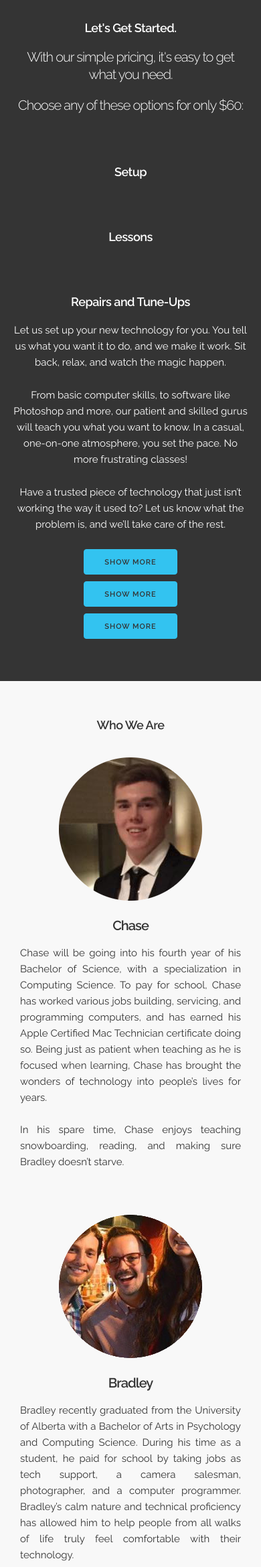
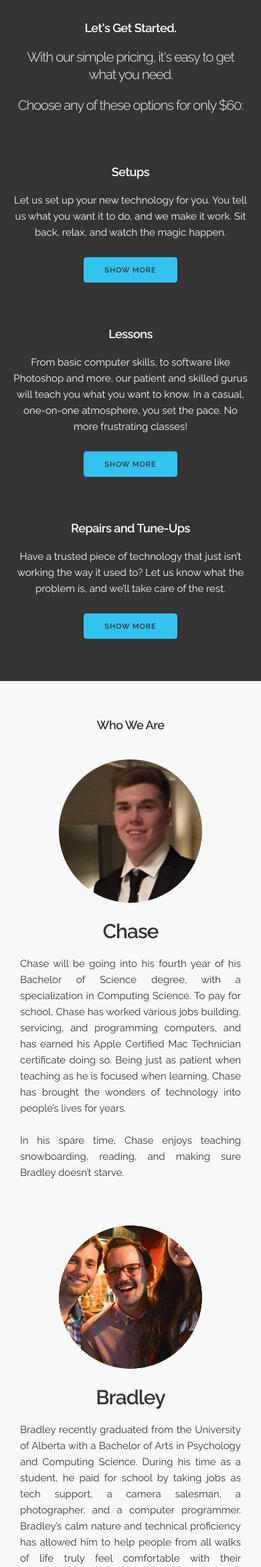
Before and after one commit to chickendiver/BreezeWebsite, a PHP site: page / in a window 390 px wide; the page is wider, and only the part inside the window is pictured. Shown: the part 700-3040 px from the top of that part at 67% size. Run offline with PHP 8.4, Linux system fonts and the light colour scheme; some libraries are stand-ins or nearby versions.

Commit message:
Added mobile styling to services section

```diff
--- a/index.php
+++ b/index.php
@@ -63,7 +63,6 @@
             <h4>This is going to be a breeze.</h4>
         </div>
     </div>
-      <!-- </div> <! End Container -->
   </div> <!-- End Band -->
 
   <div class = "band services" id="services">
@@ -83,28 +82,77 @@
                 <h3>Choose any of these options for only $60:</h3>
             </div>
         </div>
-        <div class = "row">
-          <div class = "four columns" >
-              <h5>Setup</h6>
+
+        <!-- Mobile services begin -->
+        <div class = "row" id = "servicesMColumns">
+          <div class = "four columns">
+              <h5>Setups</h6>
+              <div id = "setupLess">
+              <p>Let us set up your new technology for you. You tell us what you want it to do, and we make it work. Sit back, relax, and watch the magic happen.</p>
+            </div>
+            <div id = "setupMore" style="display:none;text-align:left;">
+                <p>Our tech gurus set-up:
+<br><br>•&nbsp;Printers
+<br>•&nbsp;Mobile devices (iPads, iPhones, and other tablets and smartphones)
+<br>•&nbsp;Home automation systems
+<br>•&nbsp;New computers
+<br>•&nbsp;Data transfers from your old devices to your new ones
+
+<br><br>Don’t see what you want on the list? Request a free consultation using the contact form below, and one of our gurus will be more than happy to help.
+</p>
+            </div>
+            <button  id="setupBtn">Show More</button>
           </div>
           <div class = "four columns">
             <h5>Lessons</h6>
+            <div id = "lessonLess">
+              <p>From basic computer skills, to software like Photoshop and more, our patient and skilled gurus will teach you what you want to know. In a casual, one-on-one atmosphere, you set the pace. No more frustrating classes!</p>
+            </div>
+            <div id = "lessonMore" style="display:none;text-align:left;">
+            <p>Our tech gurus can teach you how to:
+<br><br>•&nbsp;Transfer data from cameras, phones, and tablets, to your computer
+<br>•&nbsp;Synchronize your files across your devices (iCloud, Google Drive, Microsoft OneDrive, Dropbox, etc.)
+<br>•&nbsp;Edit your photos and videos using software like Adobe Photoshop, Adobe Premier, iPhoto, and iMovie
+<br>•&nbsp;Navigate your computer’s basic functionalities with ease</span>
+<br>•&nbsp;Use tools like email and web browsing
+
+<br><br>Don’t see what you want on the list? Request a free consultation using the contact form , and one of our gurus will be more than happy to help.</p>
+            </div>
+            <button  id="lessonBtn">Show More</button>
           </div>
-          <div class = "four columns">
+          <div class = "four columns" style = "margin-bottom:15%;">
                <h5>Repairs and Tune-Ups</h6>
+               <div id = "repairLess">
+               <p>Have a trusted piece of technology that just isn’t working the way it used to? Let us know what the problem is, and we’ll take care of the rest.</p>
+              </div>
+              <div id = "repairMore" style="display:none;text-align:left;">
+                <p>Our tech gurus will take care of:
+<br><br>•&nbsp;Speeding up slow computers
+<br>•&nbsp;Recovering/replacing broken or damaged hard-drives
+<br>•&nbsp;Virus removal (and anti-virus installation)
+
+<br><br>Don’t see what you want on the list? Request a free consultation using the contact form below, and one of our gurus will be more than happy to help.</p>
+              </div>
+              <button  id="repairBtn">Show More</button>
           </div>
-        <div class = "row">
+    </div>
+
+        <!-- Mobile services end -->
+
+        <!-- Desktop services begin -->
+
+        <div class = "row" id = "servicesDesktopContent">
           <div class = "four columns" >
             <div id = "setupLess">
               <p>Let us set up your new technology for you. You tell us what you want it to do, and we make it work. Sit back, relax, and watch the magic happen.</p>
             </div>
-            <div id = "setupMore" style="display:none;text-align:justify;">
-                <p>Our gurus set-up:
-<br><br>-	Printers
-<br>-	Mobile devices (iPads, iPhones, and other tablets and smartphones)
-<br>-	Home automation systems
-<br>-	New computers
-<br>-	Data transfers from your old devices to your new ones
+            <div id = "setupMore" style="display:none;text-align:left;">
+                <p>Our tech gurus set-up:
+<br><br>•&nbsp;Printers
+<br>•&nbsp;Mobile devices (iPads, iPhones, and other tablets and smartphones)
+<br>•&nbsp;Home automation systems
+<br>•&nbsp;New computers
+<br>•&nbsp;Data transfers from your old devices to your new ones
 
 <br><br>Don’t see what you want on the list? Request a free consultation using the contact form below, and one of our gurus will be more than happy to help.
 </p>
@@ -114,32 +162,32 @@
             <div id = "lessonLess">
               <p>From basic computer skills, to software like Photoshop and more, our patient and skilled gurus will teach you what you want to know. In a casual, one-on-one atmosphere, you set the pace. No more frustrating classes!</p>
             </div>
-            <div id = "lessonMore" style="display:none;text-align:justify;">
-            <p>Our gurus can teach you how to:
-<br><br>-	Transfer data from cameras, phones, and tablets, to your computer
-<br>-	Synchronize your files across your devices (iCloud, Google Drive, Microsoft OneDrive, Dropbox, etc.)
-<br>-	Edit your photos and videos using software like Adobe Photoshop, Adobe Premier, iPhoto, and iMovie
-<br>-	Navigate your computer’s basic functionalities with ease</span>
-<br>-   Use tools like email and web browsing
+            <div id = "lessonMore" style="display:none;text-align:left;">
+            <p>Our tech gurus can teach you how to:
+<br><br>•&nbsp;Transfer data from cameras, phones, and tablets, to your computer
+<br>•&nbsp;Synchronize your files across your devices (iCloud, Google Drive, Microsoft OneDrive, Dropbox, etc.)
+<br>•&nbsp;Edit your photos and videos using software like Adobe Photoshop, Adobe Premier, iPhoto, and iMovie
+<br>•&nbsp;Navigate your computer’s basic functionalities with ease</span>
+<br>•&nbsp;Use tools like email and web browsing
 
-<br><br>Don’t see what you want on the list? Request a free consultation using the contact form below, and one of our gurus will be more than happy to help.</p>
+<br><br>Don’t see what you want on the list? Request a free consultation using the contact form , and one of our gurus will be more than happy to help.</p>
             </div>
           </div>
           <div class = "four columns">
               <div id = "repairLess">
                <p>Have a trusted piece of technology that just isn’t working the way it used to? Let us know what the problem is, and we’ll take care of the rest.</p>
               </div>
-              <div id = "repairMore" style="display:none;text-align:justify;">
-                <p>Our gurus will take care of:
-<br><br>-	Speeding up slow computers
-<br>-	Recovering/replacing broken or damaged hard-drives
-<br>-	Virus removal (and anti-virus installation)
+              <div id = "repairMore" style="display:none;text-align:left;">
+                <p>Our tech gurus will take care of:
+<br><br>•&nbsp;Speeding up slow computers
+<br>•&nbsp;Recovering/replacing broken or damaged hard-drives
+<br>•&nbsp;Virus removal (and anti-virus installation)
 
 <br><br>Don’t see what you want on the list? Request a free consultation using the contact form below, and one of our gurus will be more than happy to help.</p>
               </div>
           </div>
           </div>
-        <div class = "row" style = "margin-bottom: 15%;">
+        <div class = "row" style = "margin-bottom: 15%;" id = "servicesDesktopButtons">
           <div class = "four columns" >
             <button  id="setupBtn">Show More</button>
           </div>
@@ -151,6 +199,9 @@
             <button  id="repairBtn">Show More</button>
           </div>
         </div> <!-- End Row -->
+
+        <!-- Desktop services end -->
+
       </div> <!-- End Container -->
   </div> <!-- End Band -->
 
@@ -202,7 +253,7 @@
                     <img src="./images/chase_breeze_bio.png" alt="Breeze Technical Services" >
                 </picture>
                 <h3>Chase</h3>
-                <p class = "last" style = "text-align:justify;">Chase will be going into his fourth year of his Bachelor of Science, with a specialization in Computing Science. To pay for school, Chase has worked various jobs building, servicing, and programming computers, and has earned his Apple Certified Mac Technician certificate doing so. Being just as patient when teaching as he is focused when learning, Chase has brought the wonders of technology into people’s lives for years. <br><br>In his spare time, Chase enjoys teaching snowboarding, reading, and making sure Bradley doesn’t starve.</p>
+                <p class = "last" style = "text-align:justify;">Chase will be going into his fourth year of his Bachelor of Science degree, with a specialization in Computing Science. To pay for school, Chase has worked various jobs building, servicing, and programming computers, and has earned his Apple Certified Mac Technician certificate doing so. Being just as patient when teaching as he is focused when learning, Chase has brought the wonders of technology into people’s lives for years. <br><br>In his spare time, Chase enjoys teaching snowboarding, reading, and making sure Bradley doesn’t starve.</p>
 
               </div>
             </div>
@@ -213,7 +264,7 @@
                 </picture>
                 <h3>Bradley</h3>
                 <p class = "last" style = "text-align:justify;">
-Bradley recently graduated from the University of Alberta with a Bachelor of Arts in Psychology and Computing Science. During his time as a student, he paid for school by taking jobs as tech support, a camera salesman, photographer, and a computer programmer. Bradley’s calm nature and technical proficiency has allowed him to help people from all walks of life truly feel comfortable with their technology. <br><br>In his spare time, Bradley enjoys rock climbing, building robots, and eating his all of Chase's food.
+Bradley recently graduated from the University of Alberta with a Bachelor of Arts in Psychology and Computing Science. During his time as a student, he paid for school by taking jobs as tech support, a camera salesman, a photographer, and a computer programmer. Bradley’s calm nature and technical proficiency has allowed him to help people from all walks of life truly feel comfortable with their technology. <br><br>In his spare time, Bradley enjoys rock climbing, building robots, and eating all of Chase's food.
 </p>
               </div>
           </div>
--- a/jqueryFunctions.js
+++ b/jqueryFunctions.js
@@ -64,6 +64,35 @@ $(function(){
 	}).trigger('resize');
 });
 
+$(function(){
+	var wind = $(window),
+	servicesDHeaders = $("#servicesDesktopHeaders"),
+    servicesDContent = $("#servicesDesktopContent"),
+    servicesDButtons = $("#servicesDesktopButtons"),
+
+    servicesMColumns = $("#servicesMColumns");
+
+
+
+	wind.resize(function(){
+		if (wind.width()<550) {
+		  servicesDHeaders.hide();
+          servicesDContent.hide();
+          servicesDButtons.hide();
+
+          servicesMColumns.show();
+          //servicesItemsAlt.show();
+		}else{
+          servicesMColumns.hide();
+
+		  servicesDHeaders.show();
+          servicesDContent.show();
+          servicesDButtons.show();
+          //servicesItemsAlt.hide();
+		}
+	}).trigger('resize');
+});
+
 
 // -------------- Testimonials Slideshow ---------------------
 $(function(){
```
